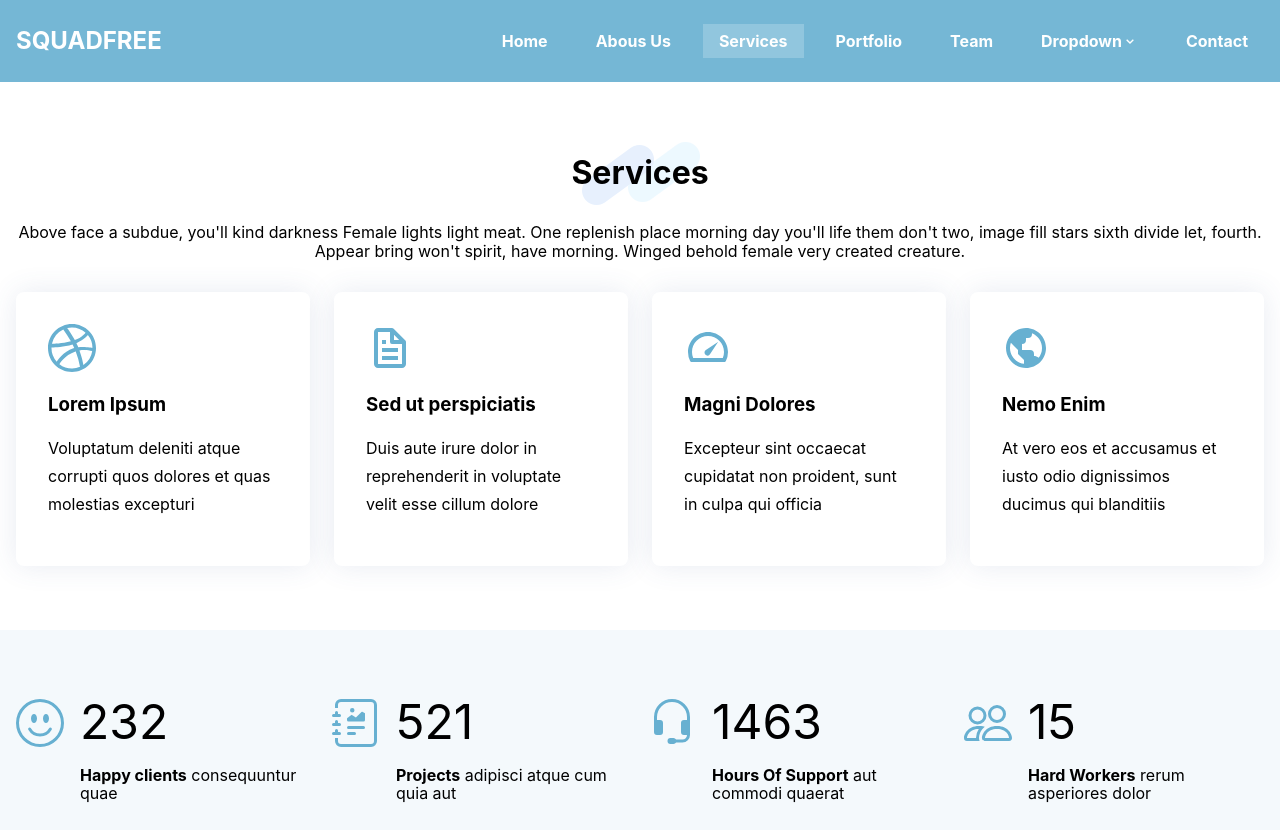
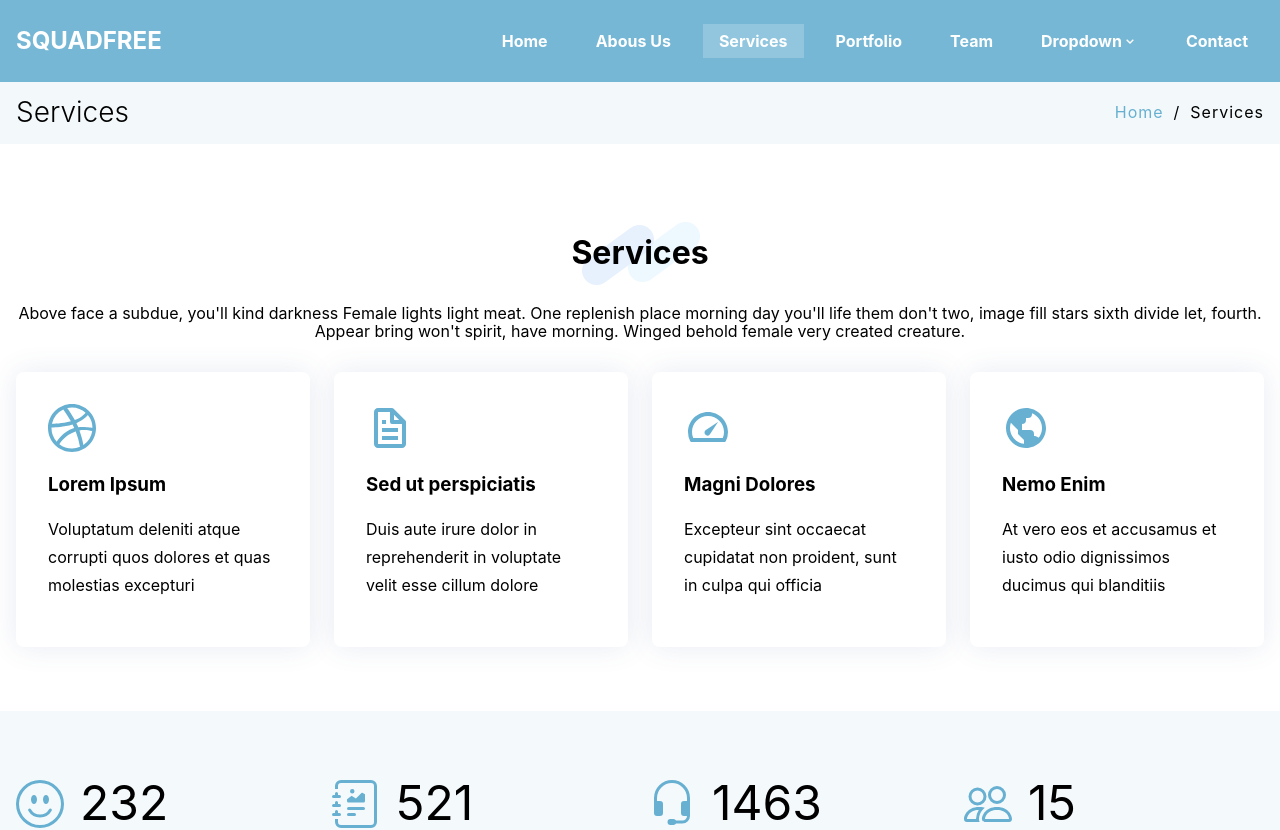
Before and after one commit to allpavel/squad, a Next.js app: page /services in a window 1280 px wide. Shown: the top 830 px of the page. Built offline with nearby package versions, Linux system fonts and the light colour scheme.

Commit message:
added the breadcrumbs component to all the pages

```diff
--- /dev/null
+++ b/components/Breadcrumbs/Breadcrumbs.tsx
@@ -0,0 +1,49 @@
+import Link from "next/link";
+import React from "react";
+import styles from "../../styles/Breadcrumbs.module.css";
+
+interface Props {
+    path: string[];
+}
+
+const Breadcrumbs: React.FC<Props> = ({ path }) => {
+    if (path.length === 1 || Number.isInteger(+path[path.length - 1])) {
+        return (
+            <section className={styles.breadcrumbs}>
+                <div className={styles.container}>
+                    <h2 className={styles.title}>{path[0]}</h2>
+                    <ul className={styles.links}>
+                        <li>
+                            <Link href="/">
+                                <a>Home</a>
+                            </Link>
+                        </li>
+                        <li>{path[0]}</li>
+                    </ul>
+                </div>
+            </section>
+        );
+    }
+    return (
+        <section className={styles.breadcrumbs}>
+            <div className={styles.container}>
+                <h2 className={styles.title}>{path[0]}</h2>
+                <ul className={styles.links}>
+                    <li>
+                        <Link href="/">
+                            <a>Home</a>
+                        </Link>
+                    </li>
+                    {path.slice(0, path.length - 1).map((link, index) => (
+                        <li key={index}>
+                            <Link href={`/${link.toLowerCase()}/`}>{link}</Link>
+                        </li>
+                    ))}
+                    <li>{path[path.length - 1]}</li>
+                </ul>
+            </div>
+        </section>
+    );
+};
+
+export default Breadcrumbs;
--- a/components/Header/Header.tsx
+++ b/components/Header/Header.tsx
@@ -10,7 +10,7 @@ const Header: React.FC = () => {
 
     useEffect(() => {
         const changeHeaderBackgroundColor = () => {
-            if (window.scrollY >= 80) {
+            if (window.scrollY >= 120) {
                 setHeader(true);
             } else {
                 setHeader(false);
--- /dev/null
+++ b/hooks/useGetPath.tsx
@@ -0,0 +1,9 @@
+import { useRouter } from "next/router";
+
+export const useGetPath = () => {
+    const location = useRouter();
+    const locationReplaceDashes = location.pathname.replace(/-/g, " ");
+    const path = locationReplaceDashes.replace(/(^\/+|\/+$)/gm, "").split("/");
+    const breadcrumbs = path.map((pathSegment) => pathSegment.charAt(0).toUpperCase() + pathSegment.slice(1));
+    return breadcrumbs;
+};
--- a/pages/about/index.tsx
+++ b/pages/about/index.tsx
@@ -1,13 +1,17 @@
 import { ReactElement } from "react";
+import { useGetPath } from "../../hooks/useGetPath";
 import Layout from "../../components/Layout/Layout";
 import About from "../../components/About/About";
 import styles from "../../styles/Main.module.css";
 import Services from "../../components/Services/Services";
 import Description from "../../components/Description/Description";
+import Breadcrumbs from "../../components/Breadcrumbs/Breadcrumbs";
 
 export default function AboutUs() {
+    const path = useGetPath();
     return (
         <main className={styles.main}>
+            <Breadcrumbs path={path} />
             <Description />
             <About />
             <Services />
--- a/pages/services/index.tsx
+++ b/pages/services/index.tsx
@@ -1,13 +1,17 @@
 import { ReactElement } from "react";
+import { useGetPath } from "../../hooks/useGetPath";
 import Services from "../../components/Services/Services";
 import Layout from "../../components/Layout/Layout";
 import styles from "../../styles/Main.module.css";
 import Counter from "../../components/Counter/Counter";
 import CallToAction from "../../components/CallToAction/CallToAction";
+import Breadcrumbs from "../../components/Breadcrumbs/Breadcrumbs";
 
 export default function ServicesPage() {
+    const path = useGetPath();
     return (
         <main className={styles.main}>
+            <Breadcrumbs path={path} />
             <Services />
             <Counter />
             <CallToAction />
--- /dev/null
+++ b/styles/Breadcrumbs.module.css
@@ -0,0 +1,50 @@
+.breadcrumbs {
+    margin-top: 1rem;
+    padding: 1rem 0;
+    background-color: #f3f8fa;
+}
+
+.container {
+    max-width: 1320px;
+    margin: 0 auto;
+    padding: 0 1rem;
+    display: flex;
+    align-items: center;
+    justify-content: space-between;
+}
+
+.title {
+    margin: 0;
+    font-size: 1.75rem;
+    font-weight: 300;
+}
+
+.links {
+    display: flex;
+    margin: 0;
+    list-style: none;
+}
+
+.links li {
+    letter-spacing: 1px;
+    padding-left: 10px;
+}
+
+.links li::before {
+    content: "/";
+    padding-right: 10px;
+}
+
+.links li:first-child {
+    padding-left: 0;
+}
+
+.links li:first-child::before {
+    content: '';
+    padding-right: 0;
+}
+
+.links a {
+    text-decoration: none;
+    color: var(--main-color);
+}
--- a/styles/Header.module.css
+++ b/styles/Header.module.css
@@ -6,7 +6,7 @@
     right: 0;
     left: 0;
     padding: 1.5rem 0;
-    transition: all .5s linear;
+    transition: all .3s linear;
 }
 
 .container {
```
Also changed, not shown: pages/portfolio/index.tsx (added, +19 -0 lines).
